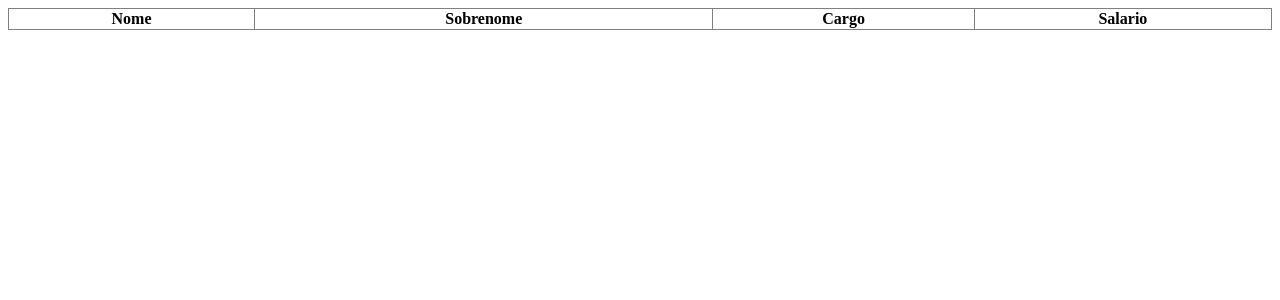
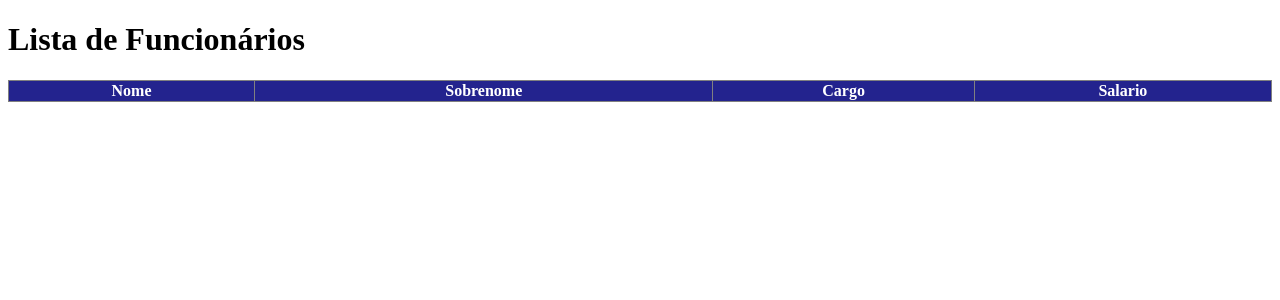
Before and after one commit to LeoFacB/Desafio, a PHP site: page / in a window 1280 px wide. Shown: the top 300 px of the page. Run offline with PHP 8.4, Linux system fonts and the light colour scheme; data that the repository does not hold is empty.

Commit message:
alteracoes na pagina web

```diff
--- a/desafiodocker/website/index.php
+++ b/desafiodocker/website/index.php
@@ -11,6 +11,11 @@
     th, td{
         text-align: center;
     }
+    th{
+        background-color: #23238E;
+        color: #fff;
+    }
+
 </style>
 <head>
     <meta charset="UTF-8">
@@ -18,6 +23,7 @@
     <title>Lista Funcionários</title>
 </head>
 <body>
+    <h1>Lista de Funcionários</h1>
     <?php
         $resultado= file_get_contents("http://nodecontainer:3000/funcionarios");
         $funcionarios= json_decode($resultado);
```
